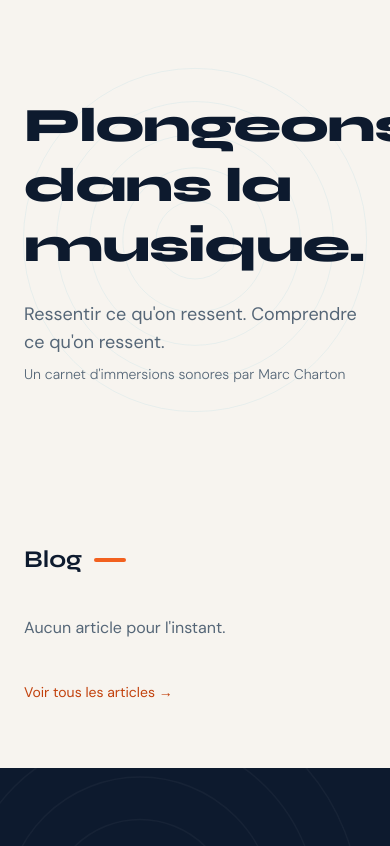
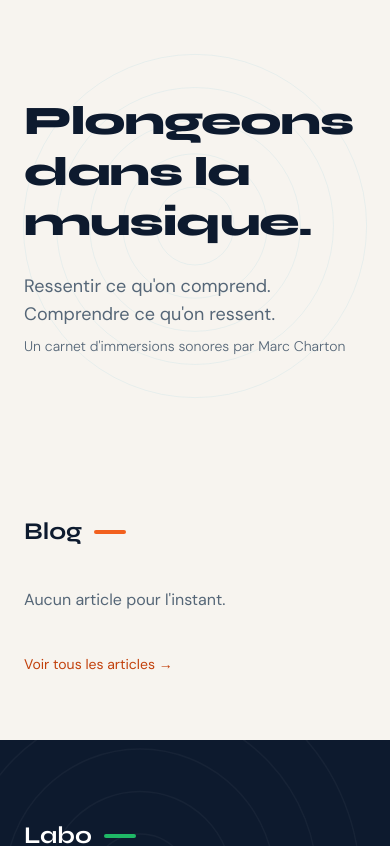
Before and after one commit to Website-Industry/website-matieresonore, a Next.js app: page / in a window 390 px wide. Shown: the top 846 px of the page. Built offline with nearby package versions, Linux system fonts and the light colour scheme.

Commit message:
fix: tagline et tirets longs du site
Co-Authored-By: Claude Opus 5.5 <noreply@anthropic.com>

```diff
--- a/app/blog/page.tsx
+++ b/app/blog/page.tsx
@@ -2,7 +2,7 @@ import Link from 'next/link'
 import { cheminDe, listerParType } from '@/lib/registre'
 
 export const metadata = {
-  title: 'Blog — Matière Sonore',
+  title: 'Blog | Matière Sonore',
 }
 
 function formatDate(dateStr: string) {
@@ -36,7 +36,7 @@ export default function BlogPage() {
             className="mt-4 text-[var(--text-muted)]"
             style={{ fontFamily: 'var(--font-dm-sans)' }}
           >
-            Avis, réflexions, tutos, analyses — la musique en mots.
+            Avis, réflexions, tutos, analyses : la musique en mots.
           </p>
         </div>
 
--- a/app/labo/page.tsx
+++ b/app/labo/page.tsx
@@ -2,7 +2,7 @@ import Link from 'next/link'
 import { cheminDe, listerParType } from '@/lib/registre'
 
 export const metadata = {
-  title: 'Labo — Matière Sonore',
+  title: 'Labo | Matière Sonore',
 }
 
 export default function LaboPage() {
--- a/app/page.tsx
+++ b/app/page.tsx
@@ -58,7 +58,7 @@ export default function Home() {
         </div>
         <div className="relative mx-auto max-w-4xl">
           <h1
-            className="text-5xl font-extrabold leading-tight tracking-tight text-[var(--text-primary)] md:text-7xl"
+            className="text-[length:min(10.4vw,3rem)] font-extrabold leading-tight tracking-tight text-[var(--text-primary)] md:text-7xl"
             style={{ fontFamily: 'var(--font-syne)' }}
           >
             Plongeons dans la musique.
@@ -67,7 +67,7 @@ export default function Home() {
             className="mt-6 text-lg text-[var(--text-muted)]"
             style={{ fontFamily: 'var(--font-dm-sans)' }}
           >
-            Ressentir ce qu'on ressent. Comprendre ce qu'on ressent.
+            Ressentir ce qu'on comprend. Comprendre ce qu'on ressent.
           </p>
           <p
             className="mt-2 text-sm font-light text-[var(--text-muted)]"
--- a/lib/registre.ts
+++ b/lib/registre.ts
@@ -29,7 +29,7 @@ export function metadataPour(slug: string): Metadata {
   const entree = registre.find((e) => e.slug === slug)
   if (!entree) throw new Error(`Page absente de lib/registre.ts : ${slug}`)
   return {
-    title: `${entree.titre} — Matière Sonore`,
+    title: `${entree.titre} | Matière Sonore`,
     description: entree.extrait,
   }
 }
```
Also changed, not shown: .claude/rules/identite-visuelle.md.
